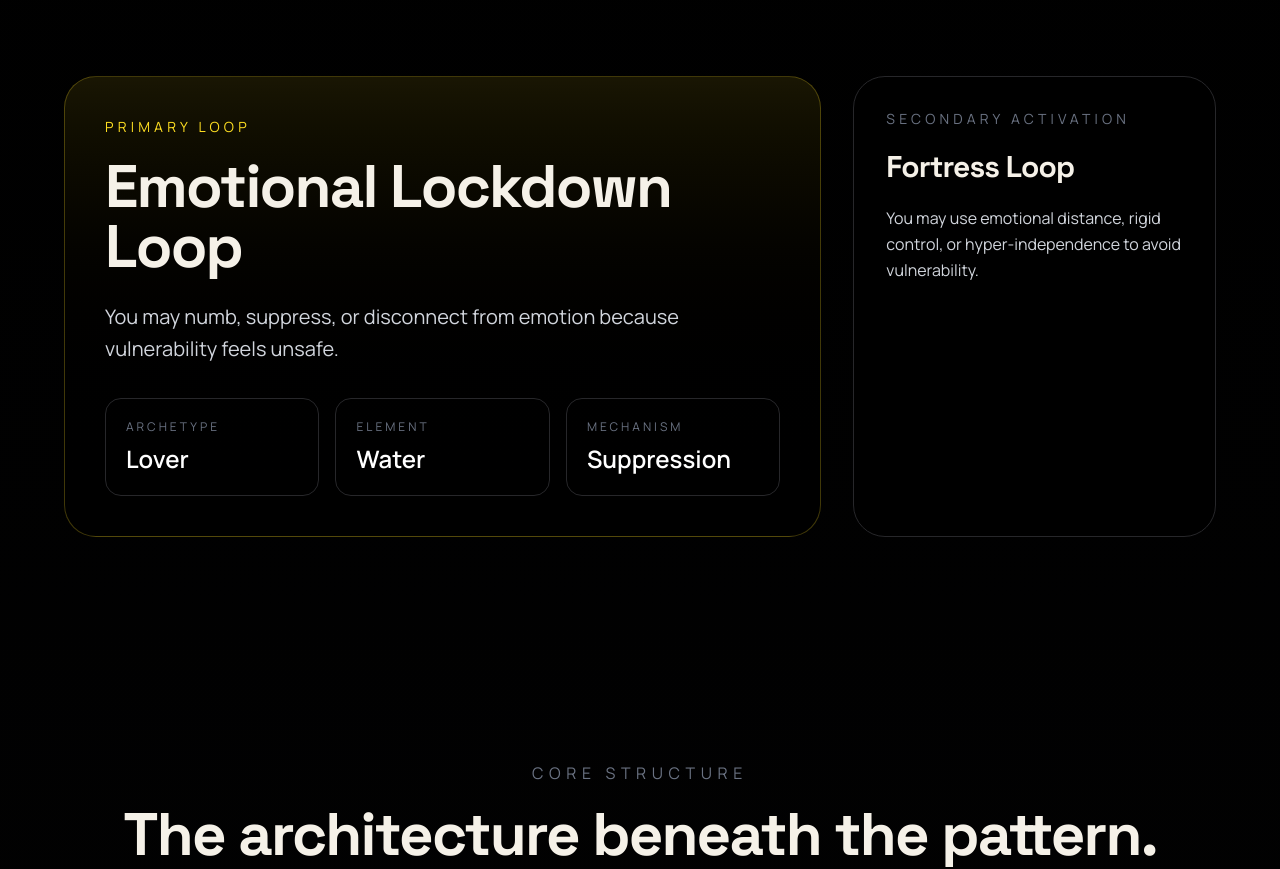
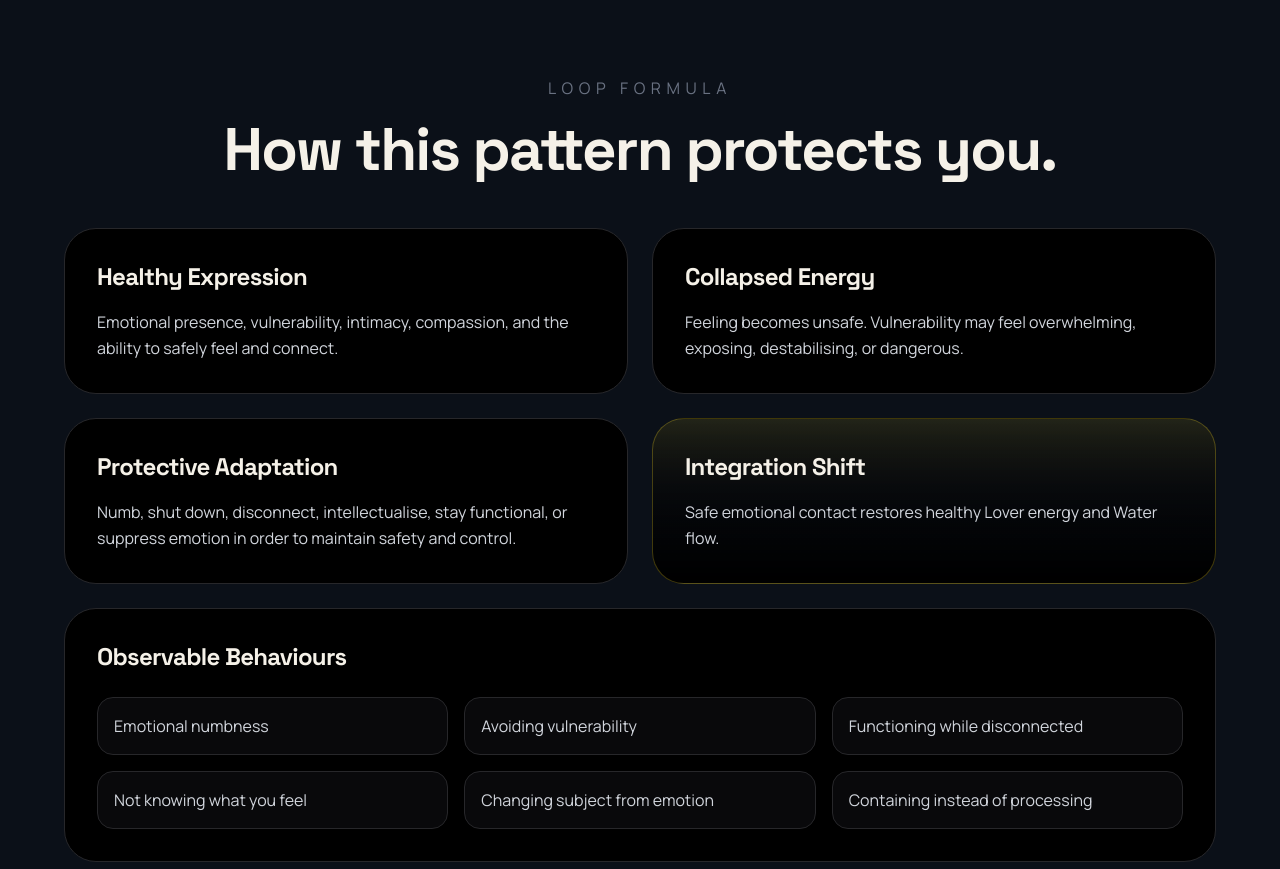
Before and after one commit to abdulkadirkuscu-ctrl/archeloop, a Next.js app: page /report-preview in a window 1280 px wide. Shown: the part 1360-2229 px from the top of the page. Built offline with nearby package versions, Linux system fonts and the light colour scheme.

Commit message:
Add loop formula section to premium report

```diff
--- a/app/report-preview/page.tsx
+++ b/app/report-preview/page.tsx
@@ -1,3 +1,4 @@
+import { loopFormulas } from "../data/loopFormulas"
 import { archetypeInsights } from "../data/archetypeInsights"
 import { loopDetails } from "../data/loopDetails"
 import Nav from "../components/Nav"
@@ -22,6 +23,7 @@ export default async function ReportPreviewPage({
 
   const primaryLoop = loops[selectedLoopName as keyof typeof loops]
   const detail = loopDetails[selectedLoopName as keyof typeof loopDetails]
+  const formula = loopFormulas[selectedLoopName as keyof typeof loopFormulas]
   const primaryArchetype = primaryLoop.archetype as keyof typeof archetypeInsights
 const archetypeInsight = archetypeInsights[primaryArchetype]
 const primaryElement = primaryLoop.element as keyof typeof elementInsights
@@ -132,6 +134,73 @@ const integrationBlueprintText =
       <p className="text-xl text-gray-300 leading-relaxed">
         {detail.structuralDynamic}
       </p>
+    </div>
+  </div>
+</section>
+
+<section className="px-6 py-28 border-b border-zinc-800 bg-[#0B1018]">
+  <div className="max-w-6xl mx-auto">
+    <p className="uppercase tracking-[0.35em] text-gray-500 mb-5 text-center">
+      Loop Formula
+    </p>
+
+    <h2 className="text-4xl md:text-6xl font-bold mb-12 text-center">
+      How this pattern protects you.
+    </h2>
+
+    <div className="grid md:grid-cols-2 gap-6 mb-6">
+      <div className="border border-zinc-800 rounded-[2rem] bg-black p-8">
+        <h3 className="text-2xl font-bold mb-4">
+          Healthy Expression
+        </h3>
+        <p className="text-gray-300 leading-relaxed">
+          {formula.healthyExpression}
+        </p>
+      </div>
+
+      <div className="border border-zinc-800 rounded-[2rem] bg-black p-8">
+        <h3 className="text-2xl font-bold mb-4">
+          Collapsed Energy
+        </h3>
+        <p className="text-gray-300 leading-relaxed">
+          {formula.collapsedEnergy}
+        </p>
+      </div>
+
+      <div className="border border-zinc-800 rounded-[2rem] bg-black p-8">
+        <h3 className="text-2xl font-bold mb-4">
+          Protective Adaptation
+        </h3>
+        <p className="text-gray-300 leading-relaxed">
+          {formula.protectiveAdaptation}
+        </p>
+      </div>
+
+      <div className="border border-yellow-300/25 rounded-[2rem] bg-gradient-to-b from-yellow-300/10 to-black p-8">
+        <h3 className="text-2xl font-bold mb-4 text-yellow-300">
+          Integration Shift
+        </h3>
+        <p className="text-gray-300 leading-relaxed">
+          {formula.integrationShift}
+        </p>
+      </div>
+    </div>
+
+    <div className="border border-zinc-800 rounded-[2rem] bg-black p-8">
+      <h3 className="text-2xl font-bold mb-6">
+        Observable Behaviours
+      </h3>
+
+      <div className="grid md:grid-cols-3 gap-4">
+        {formula.observableBehaviours.map((item) => (
+          <div
+            key={item}
+            className="border border-zinc-800 rounded-2xl p-4 text-gray-300 bg-zinc-950"
+          >
+            {item}
+          </div>
+        ))}
+      </div>
     </div>
   </div>
 </section>
```
